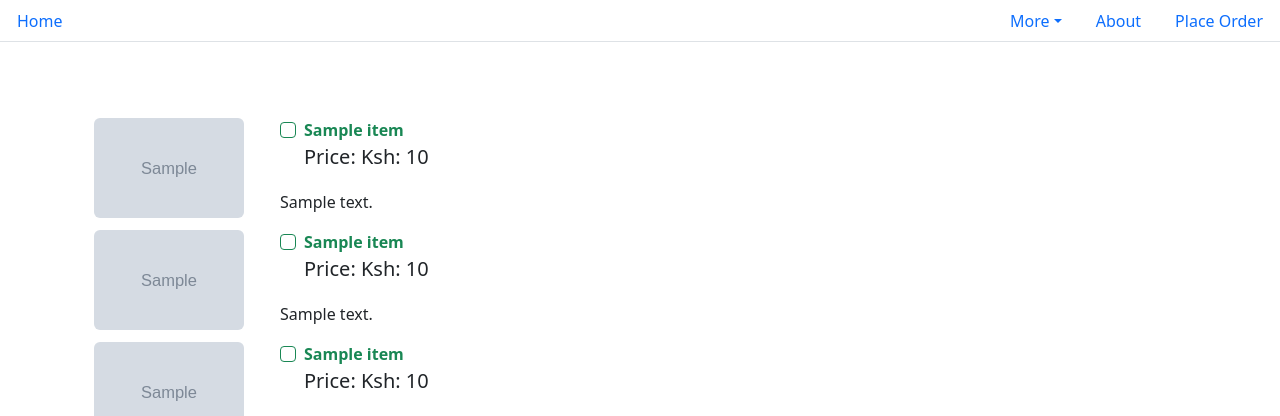
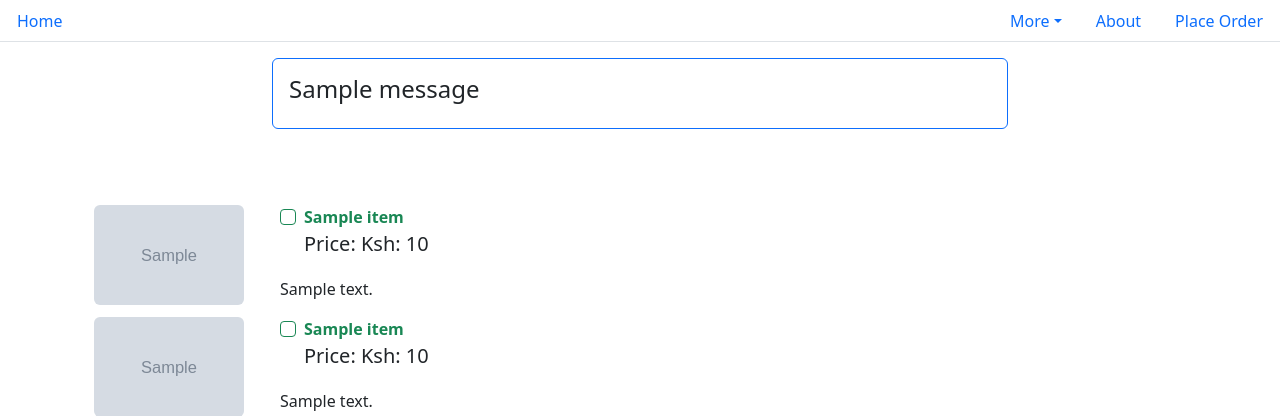
Before and after one commit to CodewithAndare-hub/Django-food-delivery-app, a Django app: template customer/templates/customer/order.html in a window 1280 px wide. Shown: the top 416 px of the page. Run offline with Django 3.2, Linux system fonts and the light colour scheme; the template is opened without the code that fills it: most values are stand-ins (such as "Sample title", 1, 10 or a date in 2020); grey boxes marked "Sample" are stand-in pictures; one stand-in notice (Sample message) is shown.

Commit message:
Update order.html

```diff
--- a/customer/templates/customer/order.html
+++ b/customer/templates/customer/order.html
@@ -1,5 +1,21 @@
 {% extends "customer/index.html" %}
 {% block content %}
+<div class="container">
+  <div class="row justify-content-center mt-3">
+    <div class="col-md-10 col-sm-12 col-lg-8">
+      {% if messages %}
+      {% for message in messages %}
+      <div
+        class="card border-primary">
+        <div class="card-body">
+          <h4 class="card-title">{{ message }}</h4>
+        </div>
+      </div>
+      {% endfor %}
+      {% endif %}
+    </div>
+  </div>
+</div>
   <div class="container mb-5">
     <div class="row justify-content-center mt-1">
       <div class="col-md-12 col-sm-12 p-4">
```
